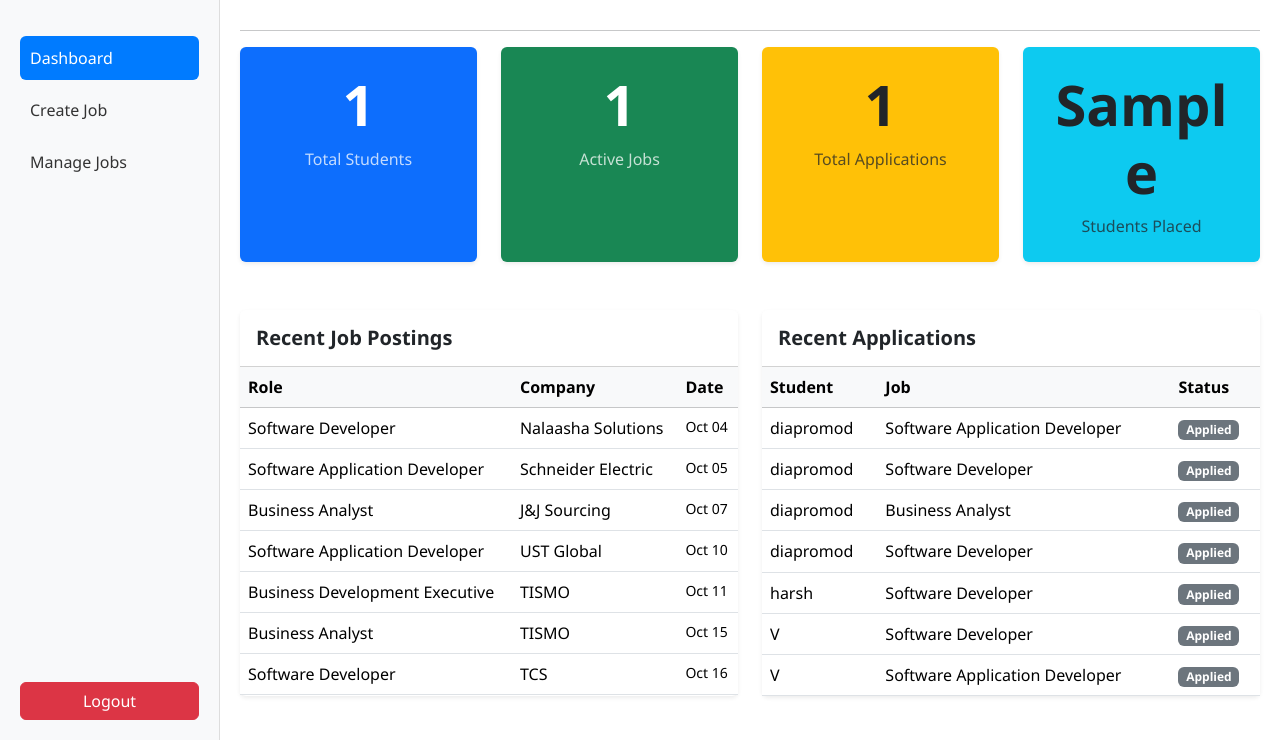
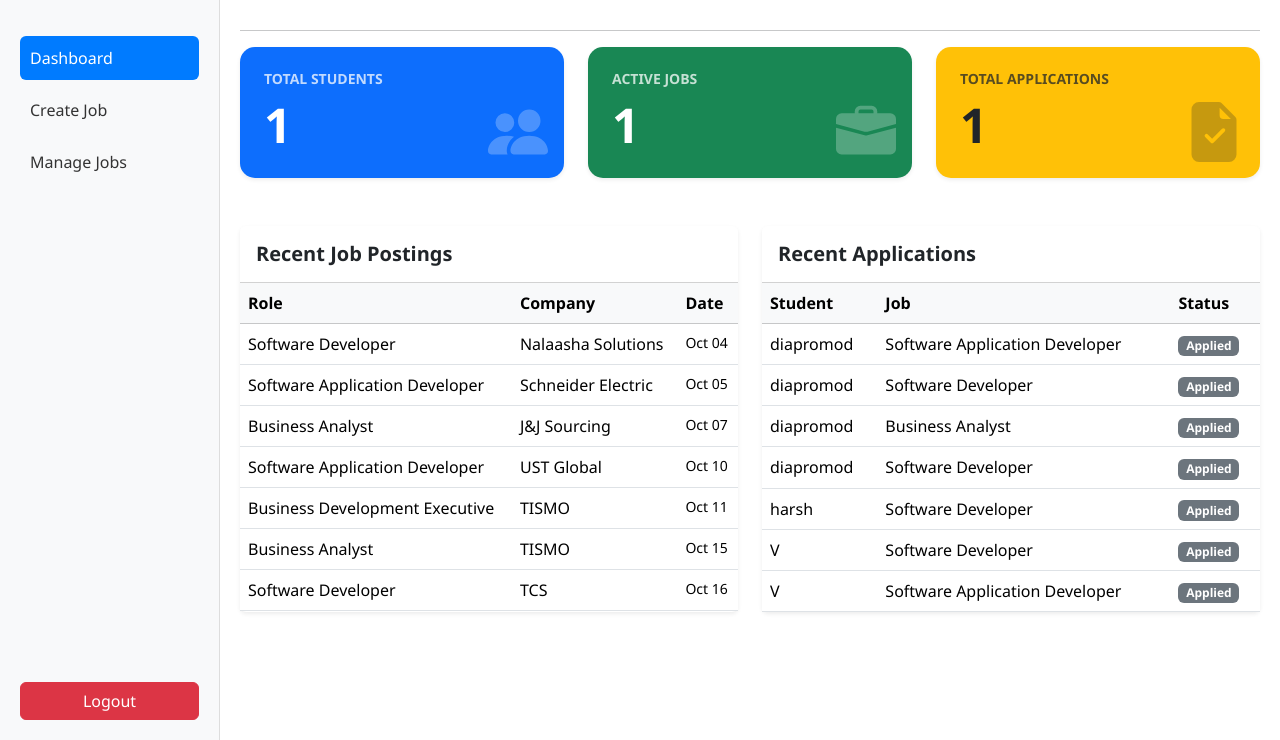
Before and after one commit to diapromod/placement_ecosystem, a Django app: template coordinators/templates/coordinators/coordinator_dashboard.html in a window 1280 px wide. Shown: the part 60-800 px from the top of the page. Run offline with Django 5.2, Linux system fonts and the light colour scheme; data comes from the database, SQL or seed files in the repository; tables that the repository leaves empty hold one stand-in row (values such as "Sample post"); the template is opened without the code that fills it: values that come from a table or form of the project are taken from there, most other values are stand-ins (such as "Sample title", 1, 10 or a date in 2020); some libraries are stand-ins or nearby versions.

Commit message:
Refined coordinator dashboard: removed placed stats and improved UI layout

```diff
--- a/coordinators/templates/coordinators/coordinator_dashboard.html
+++ b/coordinators/templates/coordinators/coordinator_dashboard.html
@@ -96,35 +96,43 @@
 
       <!-- Stats Cards -->
       <div class="row g-4 mb-5">
-        <div class="col-md-3">
-          <div class="card border-0 shadow-sm bg-primary text-white h-100">
-            <div class="card-body text-center p-4">
-              <h1 class="display-4 fw-bold">{{ total_students }}</h1>
-              <p class="mb-0 opacity-75">Total Students</p>
+        <div class="col-md-4">
+          <div class="card border-0 shadow-sm bg-primary text-white h-100 overflow-hidden" style="border-radius: 15px;">
+            <div class="card-body p-4 position-relative">
+              <div class="position-absolute end-0 bottom-0 opacity-25 p-3">
+                <svg xmlns="http://www.w3.org/2000/svg" width="60" height="60" fill="currentColor" class="bi bi-people-fill" viewBox="0 0 16 16">
+                  <path d="M7 14s-1 0-1-1 1-4 5-4 5 3 5 4-1 1-1 1H7Zm4-6a3 3 0 1 0 0-6 3 3 0 0 0 0 6Zm-5.784 6A2.238 2.238 0 0 1 5 13c0-1.355.68-2.75 1.936-3.72A6.325 6.325 0 0 0 5 9c-4 0-5 3-5 4s1 1 1 1h4.216ZM4.5 8a2.5 2.5 0 1 0 0-5 2.5 2.5 0 0 0 0 5Z"/>
+                </svg>
+              </div>
+              <h6 class="text-uppercase mb-2 fw-bold opacity-75 small">Total Students</h6>
+              <h1 class="display-5 fw-bold mb-0">{{ total_students }}</h1>
             </div>
           </div>
         </div>
-        <div class="col-md-3">
-          <div class="card border-0 shadow-sm bg-success text-white h-100">
-            <div class="card-body text-center p-4">
-              <h1 class="display-4 fw-bold">{{ total_jobs }}</h1>
-              <p class="mb-0 opacity-75">Active Jobs</p>
+        <div class="col-md-4">
+          <div class="card border-0 shadow-sm bg-success text-white h-100 overflow-hidden" style="border-radius: 15px;">
+            <div class="card-body p-4 position-relative">
+              <div class="position-absolute end-0 bottom-0 opacity-25 p-3">
+                <svg xmlns="http://www.w3.org/2000/svg" width="60" height="60" fill="currentColor" class="bi bi-briefcase-fill" viewBox="0 0 16 16">
+                  <path d="M6.5 1A1.5 1.5 0 0 0 5 2.5V3H1.5A1.5 1.5 0 0 0 0 4.5v1.384l7.614 2.03a1.5 1.5 0 0 0 .772 0L16 5.884V4.5A1.5 1.5 0 0 0 14.5 3H11v-.5A1.5 1.5 0 0 0 9.5 1h-3zm0 1h3a.5.5 0 0 1 .5.5V3H6v-.5a.5.5 0 0 1 .5-.5z"/>
+                  <path d="M0 12.5A1.5 1.5 0 0 0 1.5 14h13a1.5 1.5 0 0 0 1.5-1.5V6.85L8.129 8.947a.5.5 0 0 1-.258 0L0 6.85v5.65z"/>
+                </svg>
+              </div>
+              <h6 class="text-uppercase mb-2 fw-bold opacity-75 small">Active Jobs</h6>
+              <h1 class="display-5 fw-bold mb-0">{{ total_jobs }}</h1>
             </div>
           </div>
         </div>
-        <div class="col-md-3">
-          <div class="card border-0 shadow-sm bg-warning text-dark h-100">
-            <div class="card-body text-center p-4">
-              <h1 class="display-4 fw-bold">{{ total_applications }}</h1>
-              <p class="mb-0 opacity-75">Total Applications</p>
-            </div>
-          </div>
-        </div>
-        <div class="col-md-3">
-          <div class="card border-0 shadow-sm bg-info text-dark h-100">
-            <div class="card-body text-center p-4">
-              <h1 class="display-4 fw-bold">{{ placed_students }}</h1>
-              <p class="mb-0 opacity-75">Students Placed</p>
+        <div class="col-md-4">
+          <div class="card border-0 shadow-sm bg-warning text-dark h-100 overflow-hidden" style="border-radius: 15px;">
+            <div class="card-body p-4 position-relative">
+              <div class="position-absolute end-0 bottom-0 opacity-25 p-3">
+                <svg xmlns="http://www.w3.org/2000/svg" width="60" height="60" fill="currentColor" class="bi bi-file-earmark-check-fill" viewBox="0 0 16 16">
+                  <path d="M9.293 0H4a2 2 0 0 0-2 2v12a2 2 0 0 0 2 2h8a2 2 0 0 0 2-2V4.707A1 1 0 0 0 13.707 4L10 .293A1 1 0 0 0 9.293 0zM9.5 3.5v-2l3 3h-2a1 1 0 0 1-1-1zm1.354 4.354-3 3a.5.5 0 0 1-.708 0l-1.5-1.5a.5.5 0 1 1 .708-.708L7.5 9.793l2.646-2.647a.5.5 0 0 1 .708.708z"/>
+                </svg>
+              </div>
+              <h6 class="text-uppercase mb-2 fw-bold opacity-75 small">Total Applications</h6>
+              <h1 class="display-5 fw-bold mb-0">{{ total_applications }}</h1>
             </div>
           </div>
         </div>
--- a/coordinators/views.py
+++ b/coordinators/views.py
@@ -13,7 +13,6 @@ def coordinator_dashboard(request):
         'total_students': StudentProfile.objects.count(),
         'total_jobs': Job.objects.count(),
         'total_applications': Application.objects.count(),
-        'placed_students': StudentProfile.objects.filter(offers_received__gt=0).count(),
         'recent_jobs': Job.objects.order_by('-created_at')[:5],
         'recent_applications': Application.objects.order_by('-applied_at')[:5]
     }
```
